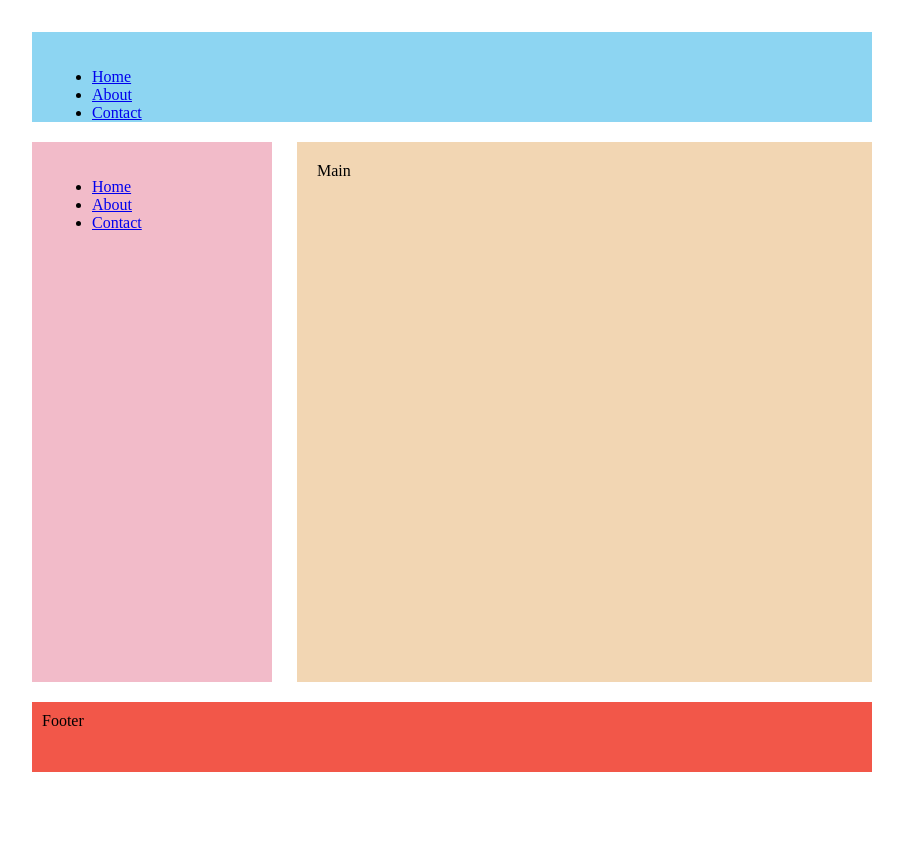
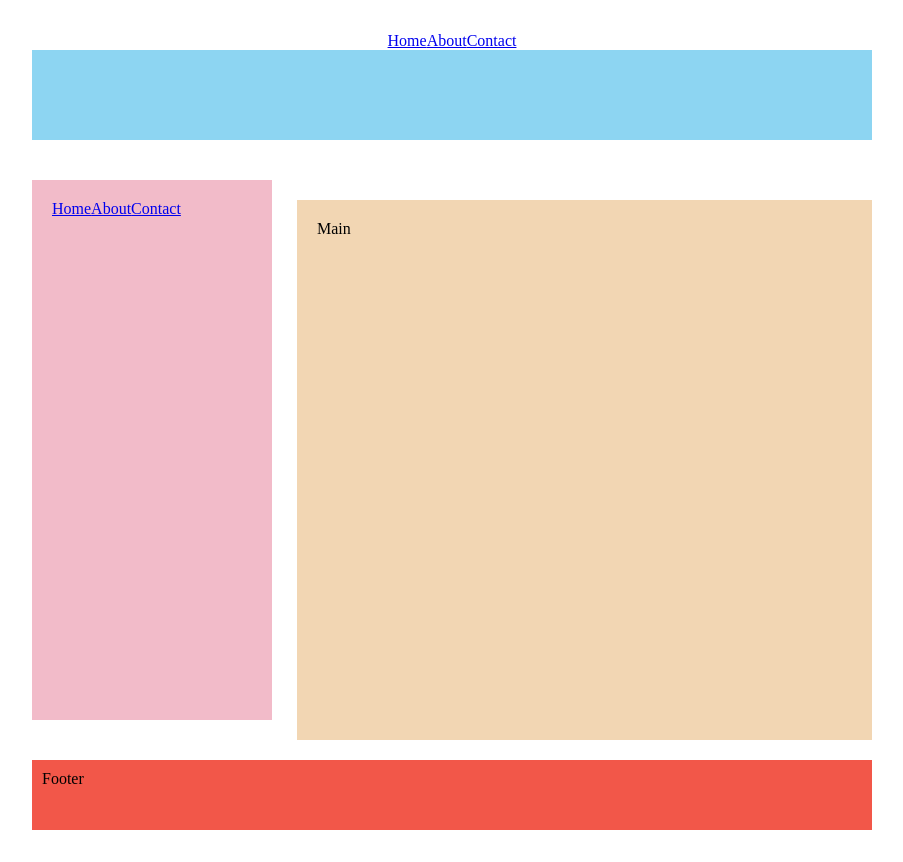
Before and after one commit to ellarhur/ellas_first_react_project, a React (Vite) app: page / in a window 1280 px wide. Shown: the whole page, without its empty margins (0-903 px from the left). Before the commit the page ends 804 px from the top, so only its background shows below. Built offline with nearby package versions, Linux system fonts and the light colour scheme.

Commit message:
Playing and learning and taking notes from lessons, not meant to be used as actual code.

```diff
--- a/src/App.jsx
+++ b/src/App.jsx
@@ -10,11 +10,16 @@ function App() {
 
   return (
     <>
+    <div id='container'>
     <Header />
+    <nav id="header-nav"></nav>
+    </div>
+    <div id='content'>
     <Sidebar />
+    <nav id="sidebar-nav"></nav>
     <Main />
     <Footer />
-
+    </div>
     </>
   )
 }
--- a/src/compontents/Header.jsx
+++ b/src/compontents/Header.jsx
@@ -5,8 +5,9 @@ import Navigation from './Navigation'
 const Header = () => {
   return (
     <div>
+            <Navigation/>
          <header className="header">
-         <Navigation />
+         <nav id='header-nav'></nav>
          </header>
     </div>
   )
--- a/src/compontents/Navigation.jsx
+++ b/src/compontents/Navigation.jsx
@@ -1,12 +1,10 @@
 
-const Navigation = () => {
+const Navigation = ({idName}) => {
   return (
-    <nav>
-        <ul>
-            <li><a href="#Home">Home</a></li>
-            <li><a href="#About">About</a></li>
-            <li><a href="#Contact">Contact</a></li>
-        </ul>
+    <nav id={idName}>
+            <a href="#Home">Home</a>
+            <a href="#About">About</a>
+            <a href="#Contact">Contact</a>
     </nav>
   )
 }
--- a/src/compontents/Sidebar.jsx
+++ b/src/compontents/Sidebar.jsx
@@ -2,10 +2,11 @@
 import Navigation from './Navigation'
 
 
-function Sidebar() {
+const Sidebar = () => {
   return (
     <div className="sidebar">
-        <Navigation />
+      <Navigation/>
+        <nav id='sidebar-nav'></nav>
     </div>
   );
 }
--- a/src/index.css
+++ b/src/index.css
@@ -23,18 +23,24 @@ h1 {
   flex-direction: row;
   display: flex;
 }
-
-.nav {
+#header-nav {
   padding: 10px;
-}
-
-.nav a {
   color: #0D05F2;
   text-decoration: none;
   margin: 0 10px;
   display: flex;
   flex-direction: column;
 }
+
+#sidebar-nav {
+  padding: 10px;
+  color: #0D05F2;
+  text-decoration: none;
+  margin: 0 10px;
+  display: flex;
+  flex-direction: column;
+}
+
 
 .sidebar {
   background-color:#F2BBC9;
```
Also changed, not shown: src/main.js (added, +97 -0 lines).
